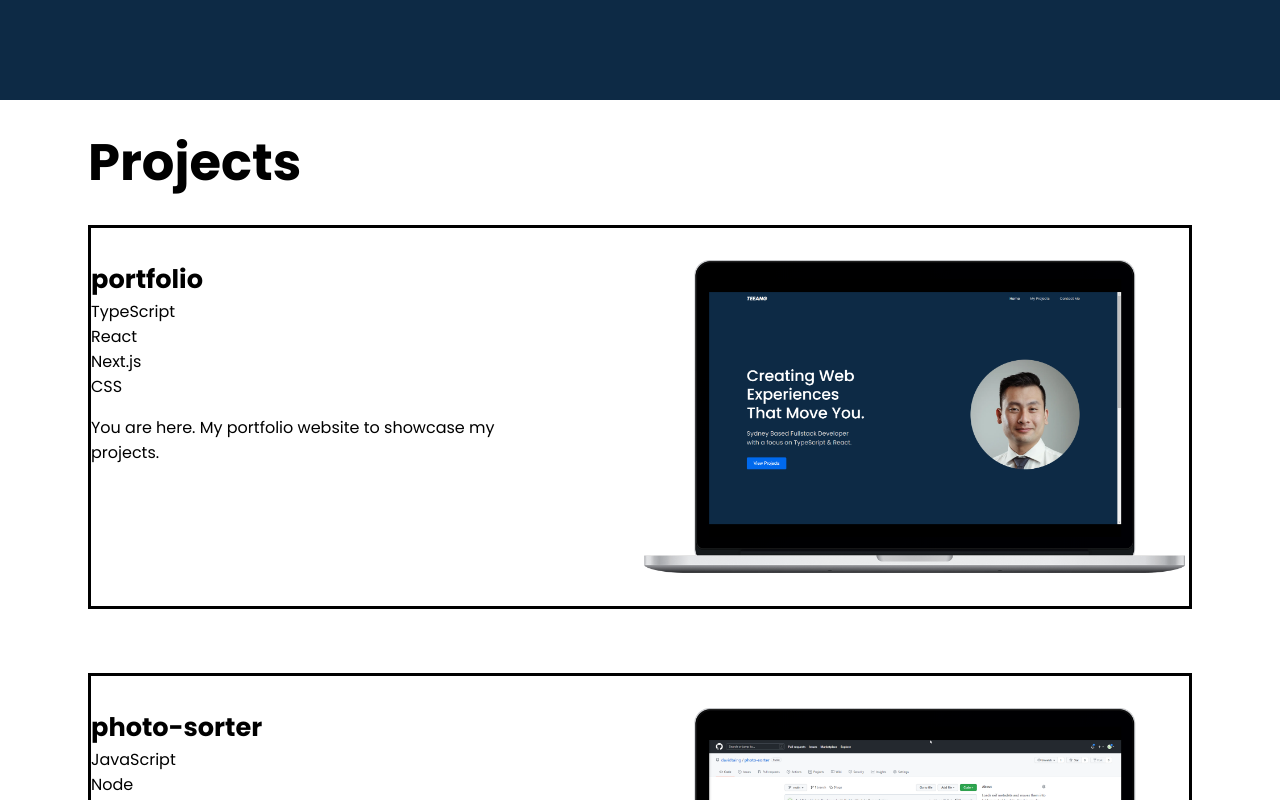
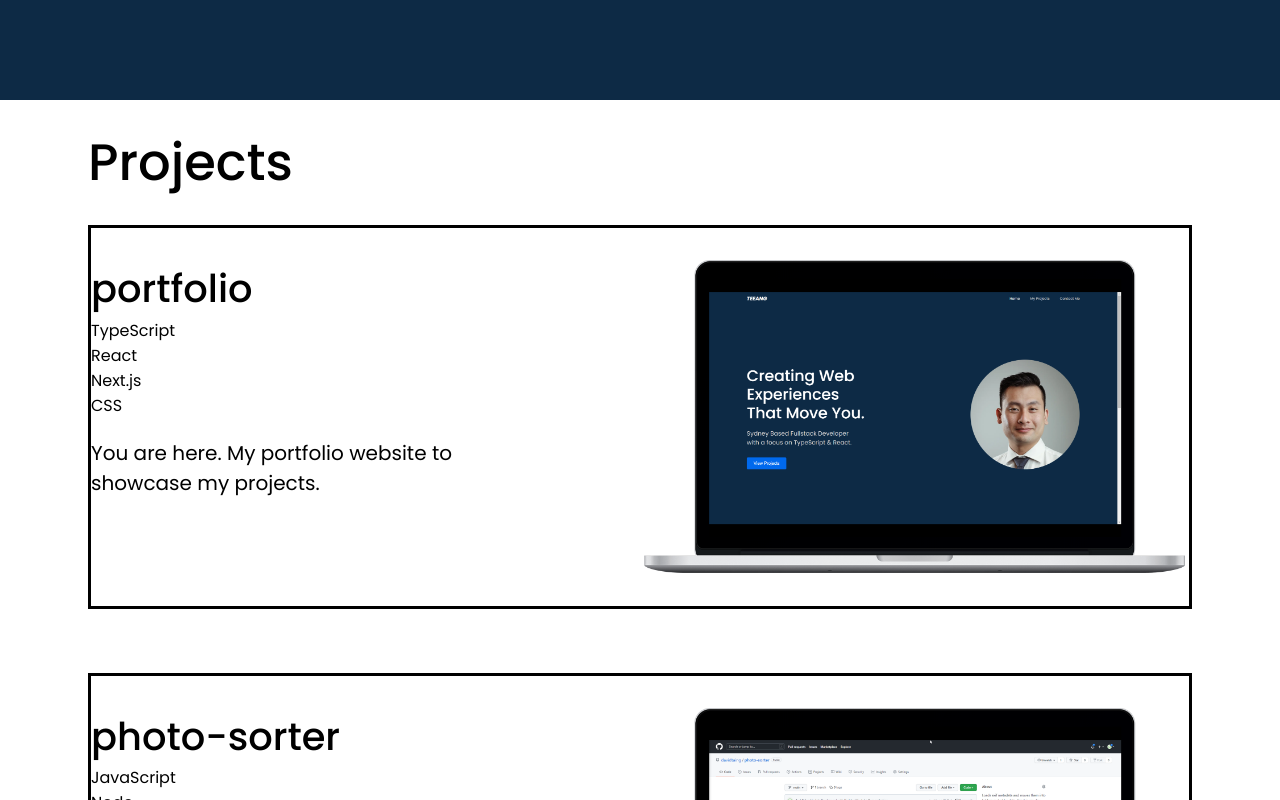
Before and after one commit to davidtaing/portfolio, a Next.js app: page / in a window 1280 px wide. Shown: the part 700-1500 px from the top of the page. Built offline with nearby package versions, Linux system fonts and the light colour scheme.

Commit message:
refactor: heading tag styling into global.css

```diff
--- a/src/components/HeroSection/index.tsx
+++ b/src/components/HeroSection/index.tsx
@@ -28,17 +28,11 @@ const StyledSection = styled.section`
       .headline {
         color: var(--clr-primary-light);
         margin: 0;
-        font-weight: 500;
-        font-size: var(--fs-xl);
-        line-height: 1.2;
       }
 
       .subheadline {
         display: none;
         color: var(--clr-secondary-light);
-        font-weight: 300;
-        font-size: var(--fs-600);
-        line-height: 1.5;
       }
 
       .cta-button {
@@ -97,11 +91,11 @@ const HeroSection = () => {
               Creating Web Experiences <br />
               That Move You.
             </h1>
-            <h2 className="subheadline">
+            <h3 className="subheadline">
               Sydney Based Fullstack Developer
               <br />
               with a focus on TypeScript & React.
-            </h2>
+            </h3>
           </div>
           <CTAButton href="/#projects" text="View Projects" />
         </div>
--- a/src/styles/globals.css
+++ b/src/styles/globals.css
@@ -1,7 +1,8 @@
 html,
 body {
   --fs-xl: clamp(2.5rem, 4vw, 4.5rem);
-  --fs-600: clamp(1.25rem, 2vw, 1.75rem);
+  --fs-600: clamp(1.5rem, 3vw, 2.5rem);
+  --fs-500: clamp(1.25rem, 2vw, 1.75rem);
   --fs-400: 1.25rem;
 
   --clr-primary-light: #ffffff;
@@ -38,6 +39,28 @@ h2 {
   padding: 0;
 }
 
+h1 {
+  font-size: var(--fs-xl);
+  font-weight: 500;
+  line-height: 1.2;
+}
+
+h2 {
+  font-size: var(--fs-600);
+  font-weight: 500;
+  line-height: 1.5;
+}
+
+h3 {
+  font-size: var(--fs-500);
+  font-weight: 300;
+  line-height: 1.5;
+}
+
+p {
+  font-size: var(--fs-400);
+}
+
 @media (min-width: 50em) {
   .wrapper {
     max-width: min(1600px, 90vw);
```
